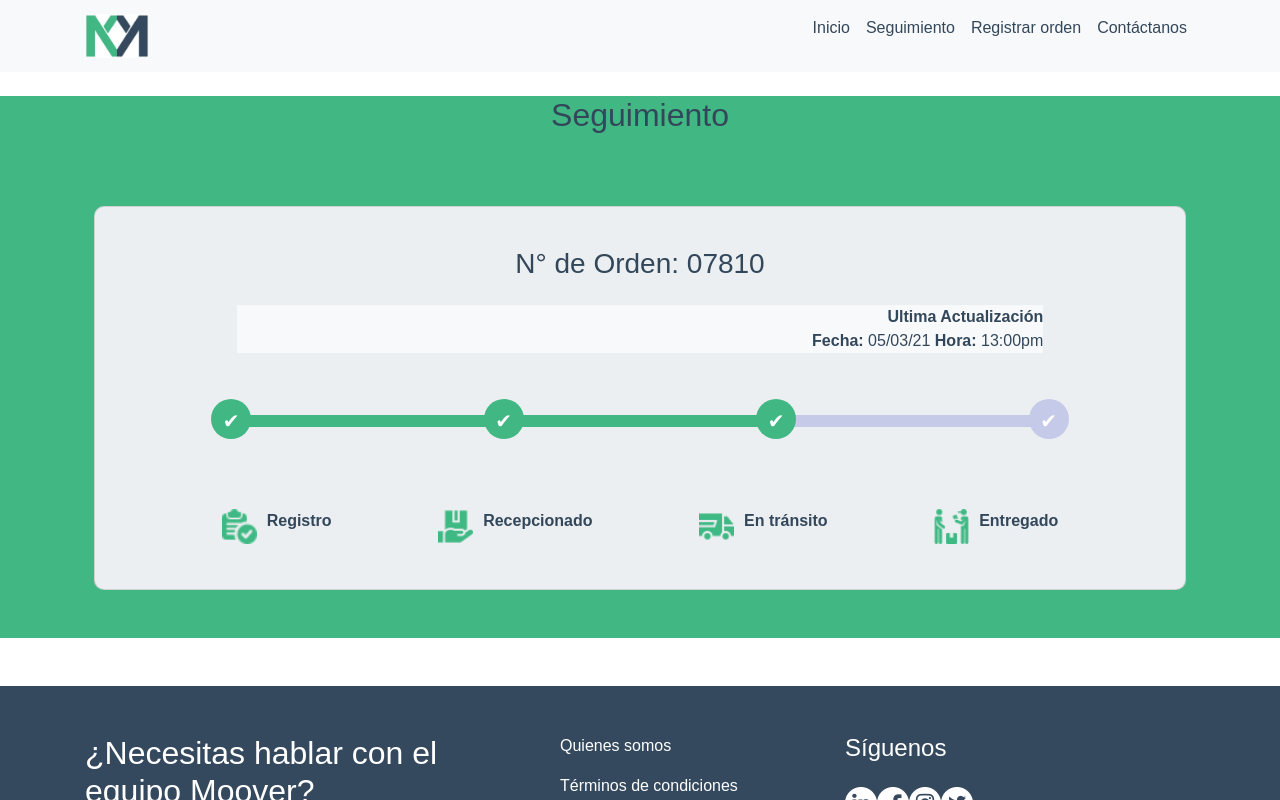
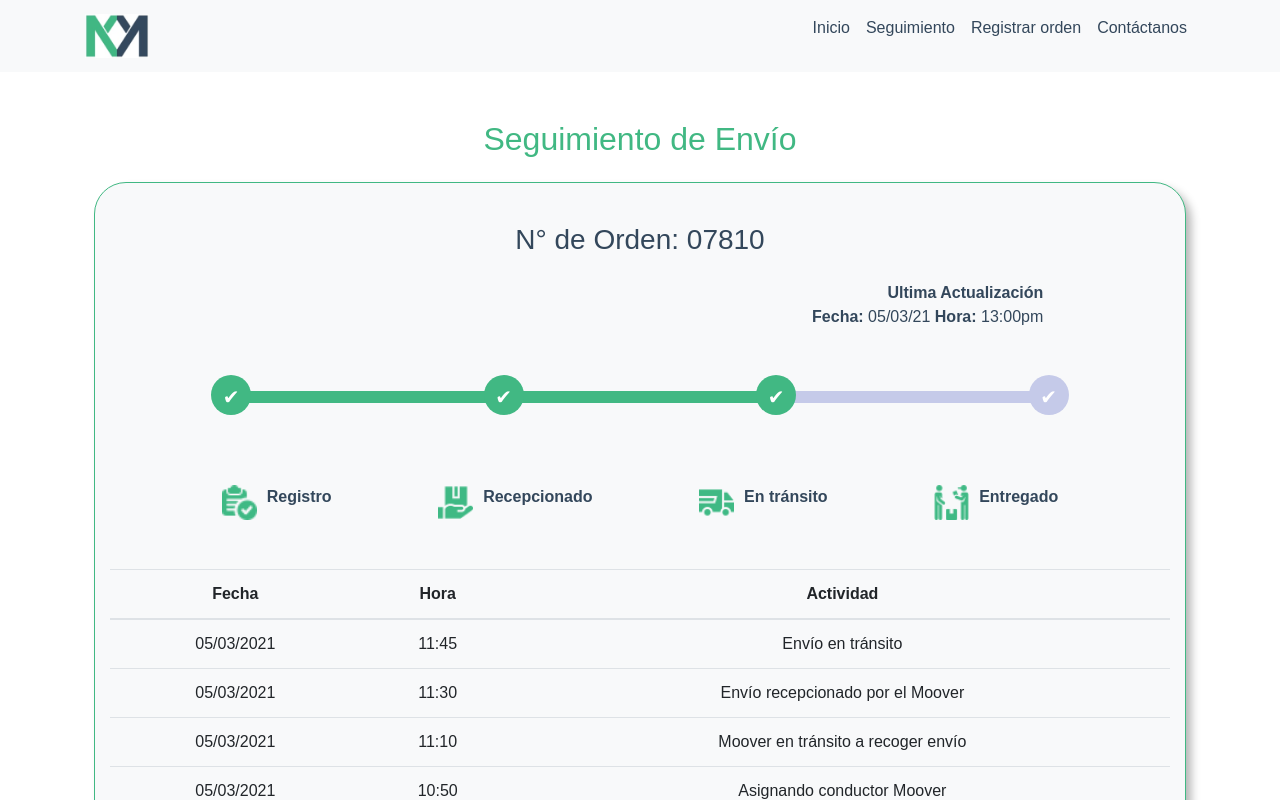
Before and after one commit to sandrahfiestas/moover-app, a Nuxt app: page /Tracking in a window 1280 px wide. Shown: the top 800 px of the page. Built offline with nearby package versions, Linux system fonts and the light colour scheme.

Commit message:
tabla detalle de envio

```diff
--- a/pages/Tracking.vue
+++ b/pages/Tracking.vue
@@ -1,12 +1,11 @@
 <template>
-  <div class="trancking-container">
-    <h2 class="text-center m-4 ">
-      Seguimiento
+  <div class="tracking-container">
+    <h2 class="text-center mt-5 mb-4">
+      Seguimiento de Envío
     </h2>
-    <!-- TRACKING -->
-    <div class="container px-1 px-md-4 py-5 mx-auto">
-      <div class="card mt-0 mb-0">
-        <!-- ENCABEZADO DE CARD -->
+    <!-- PROGRESS-BAR -->
+    <div class="container px-1 px-md-4 mt-3 pb-5 mx-auto">
+      <div class="card mt-0 mb-0 bg-light">
         <div class="col d-flex flex-column px-3 top">
           <div class="text-center font-weight-bold">
             <h3>N° de Orden: 07810</h3>
@@ -67,48 +66,50 @@
             </div>
           </div>
         </div>
+        <div class="container">
+          <b-table hover :items="items" class="mt-4 text-center" />
+        </div>
       </div>
     </div>
+    <!-- END-PROGRESS-BAR -->
   </div>
 </template>
 
 <script>
 export default {
-  name: 'Tracking'
+  name: 'Tracking',
+  data () {
+    return {
+      items: [
+        { Fecha: '05/03/2021', Hora: '11:45', Actividad: 'Envío en tránsito' },
+        { Fecha: '05/03/2021', Hora: '11:30', Actividad: 'Envío recepcionado por el Moover' },
+        { Fecha: '05/03/2021', Hora: '11:10', Actividad: 'Moover en tránsito a recoger envío' },
+        { Fecha: '05/03/2021', Hora: '10:50', Actividad: 'Asignando conductor Moover' },
+        { Fecha: '05/03/2021', Hora: '10:30', Actividad: 'Registro de orden' }
+      ]
+    }
+  }
 }
 </script>
 
 <style lang="scss" scoped>
 
-// .tracking-container {
-//   background-color: $primary-color;
-// }
-
-// .container {
-//   max-width: 100vh;
-//   border-style: solid;
-//   border-width: 1px;
-//   border-color: $primary-color;
-//   border-radius: 2rem;
-//   margin-bottom: 10rem;
-//   box-shadow: 6px 6px 10px -1px rgba(0, 0, 0, 0.30);
-// }
-
-.trancking-container {
-background-color: $primary-color;
+.tracking-container {
+  h2 {
+    color: $primary-color;
+  }
 }
 
-// .card {
-
-// }
-// INICIO TRACKING
 .card {
     z-index: 0;
-    background-color: #ECEFF1;
     padding-bottom: 20px;
     margin-top: 90px;
     margin-bottom: 90px;
-    border-radius: 10px
+    border-style: solid;
+    border-width: 1px;
+    border-color: $primary-color;
+    border-radius: 2rem;
+    box-shadow: 6px 6px 10px -1px rgba(0, 0, 0, 0.30);
 }
 
 .top {
@@ -136,7 +137,7 @@ background-color: $primary-color;
 
 #progressbar .step0:before {
     content: "✔";
-    color: #fff
+    color: $white
 }
 
 #progressbar li:before {
@@ -215,5 +216,4 @@ background-color: $primary-color;
         width: 50%
     }
 }
-// FIN TRACKING
 </style>
```
